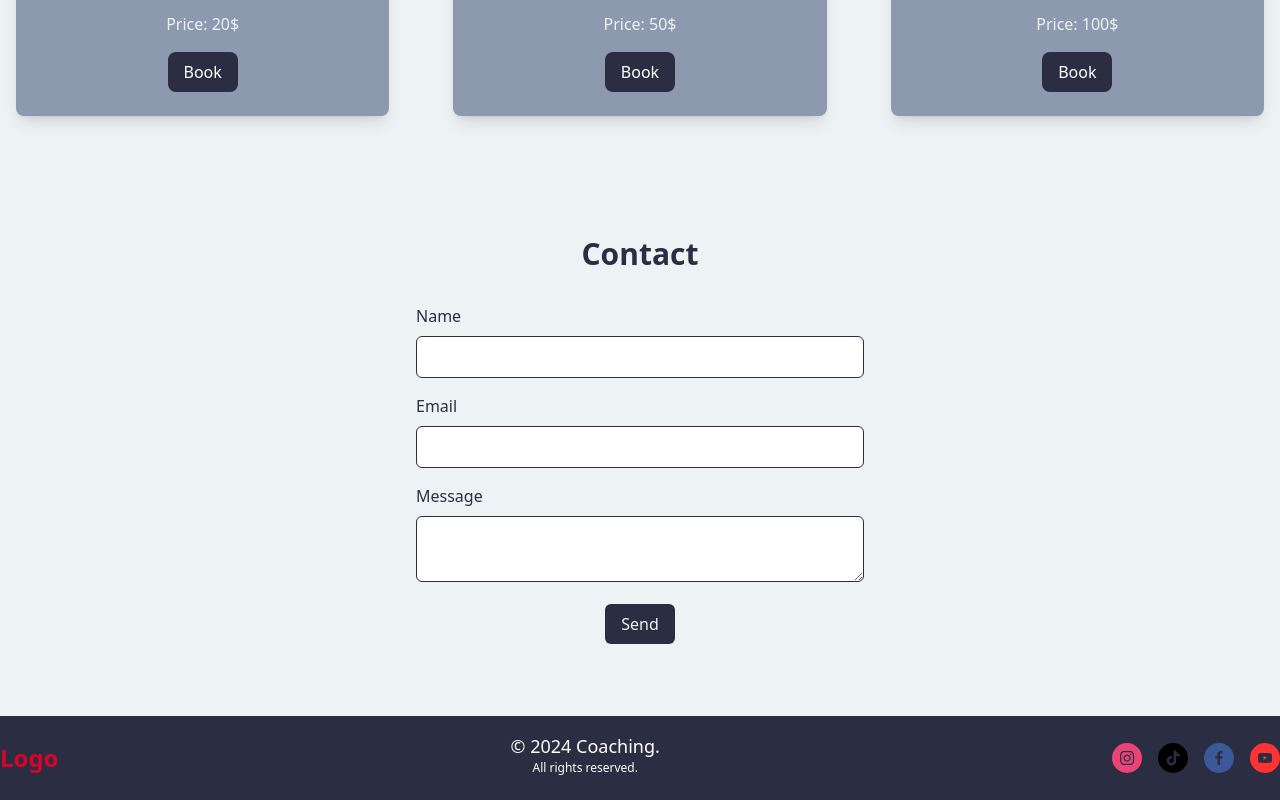
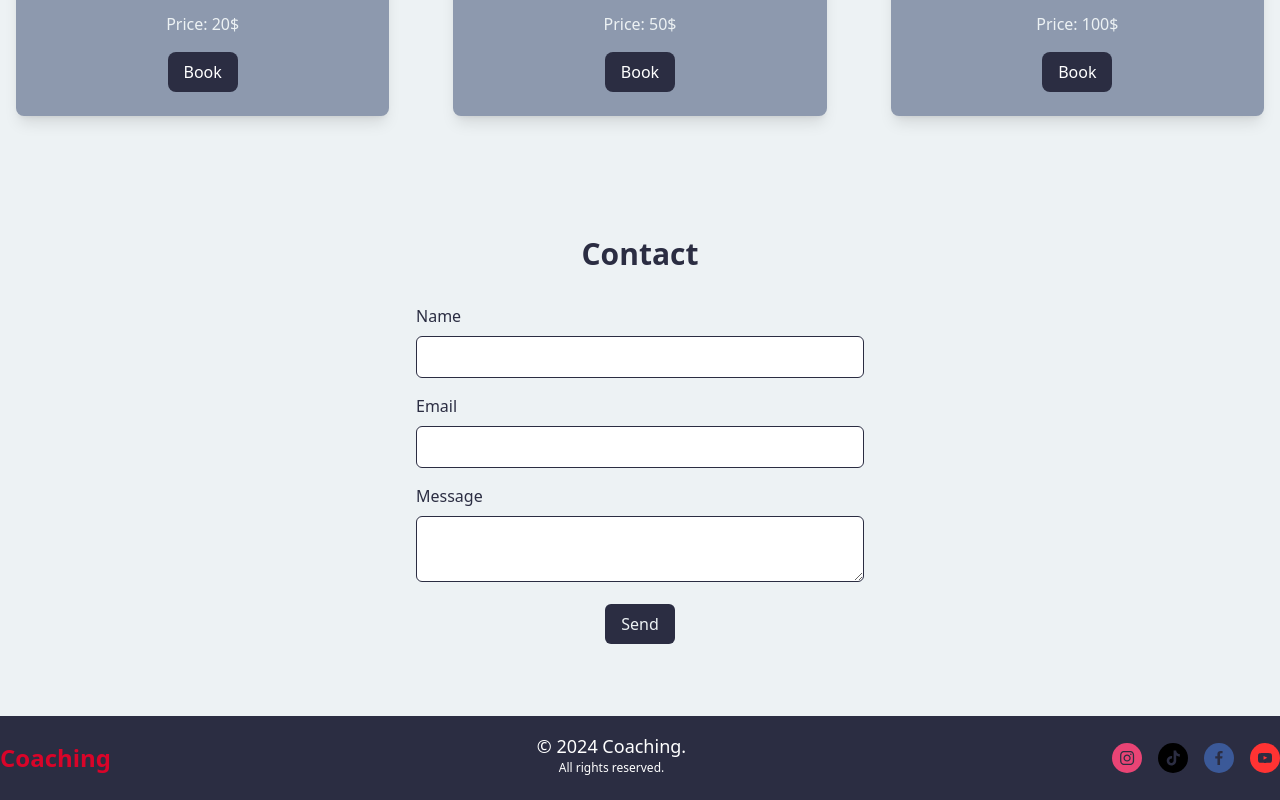
Before and after one commit to mihaialex03/website-tailwind, a React (Create React App) app: page / in a window 1280 px wide. Shown: the part 1732-2532 px from the top of the page. Built offline with nearby package versions, Linux system fonts and the light colour scheme.

Commit message:
small changes added

```diff
--- a/src/components/About.jsx
+++ b/src/components/About.jsx
@@ -4,7 +4,7 @@ const About = () => {
   return (
     <section id="about" className="py-12">
       <div className="container mx-auto flex items-center justify-between">
-        {/* Left side with title, subtitle, and athlete information */}
+        {/* Info about the coach */}
         <div className="w-1/2 pr-8 pl-4">
           <h2 className="text-4xl font-bold mb-4 text-primary">About</h2>
           <h3 className="text-2xl font-semibold mb-6 text-primary">
@@ -21,7 +21,7 @@ const About = () => {
             tristique senectus et netus et malesuada fames ac turpis egestas.
           </p>
         </div>
-        {/* Right side with athlete picture */}
+        {/* Coach Picture */}
         <div className="w-1/2 pr-4">
           <img
             src="https://images.unsplash.com/photo-1577221084712-45b0445d2b00?w=1400&auto=format&fit=crop&q=60&ixlib=rb-4.0.3&ixid=M3wxMjA3fDB8MHxzZWFyY2h8OHx8Z3ltfGVufDB8fDB8fHww"
--- a/src/components/Cart.jsx
+++ b/src/components/Cart.jsx
@@ -2,15 +2,16 @@ import React from "react";
 import useCartStore from "../store/useCartStore";
 
 const Cart = () => {
+  // using useCartStore Hook
   const { cartItems, removeFromCart } = useCartStore((state) => ({
     cartItems: state.cartItems,
     removeFromCart: state.removeFromCart,
   }));
-
+  // Deleting items from the Cart
   const handleRemoveFromCart = (itemId) => {
     removeFromCart(itemId);
   };
-
+  // calculate total amount
   const totalAmount = cartItems.reduce((total, item) => total + item.price, 0);
 
   return (
--- a/src/components/Footer.jsx
+++ b/src/components/Footer.jsx
@@ -7,7 +7,7 @@ const Footer = () => {
       <div className="container mx-auto flex flex-col md:flex-row items-center justify-between">
         {/* Logo */}
         <div className="text-2xl font-bold text-center lg:text-left mb-2 lg:mb-0 text-accent">
-          <span>Logo</span>
+          <span>Coaching</span>
         </div>
 
         {/* Support Tab */}
--- a/src/components/Header.jsx
+++ b/src/components/Header.jsx
@@ -67,7 +67,7 @@ const Header = () => {
           </button>
         </div>
 
-        {/* Navigation Links (visible on desktop) */}
+        {/* Navigation Links (desktop) */}
         <nav className="hidden lg:flex justify-center">
           <ScrollLink
             to="home"
@@ -107,7 +107,7 @@ const Header = () => {
           </ScrollLink>
         </nav>
 
-        {/* Burger Menu (visible on mobile) */}
+        {/* Burger Menu (mobile) */}
         {isOpen && (
           <div className="lg:hidden absolute top-full left-0 right-0 bg-primary text-white">
             <ScrollLink
--- a/src/components/Home.jsx
+++ b/src/components/Home.jsx
@@ -19,17 +19,14 @@ const Home = () => {
 
         {/* Content */}
         <div className="relative z-10 text-center">
-          {/* Title */}
           <h1 className="text-4xl md:text-6xl font-bold mb-4">
             Welcome to <p className="text-accent">Coaching</p>
           </h1>
 
-          {/* Subtitle */}
           <p className="text-lg md:text-xl mb-8">
             Get in shape, stay healthy, and achieve your fitness goals with me.
           </p>
 
-          {/* Button (Placeholder) */}
           <ScrollLink
             to="contact"
             spy={true}
--- a/src/store/useCartStore.js
+++ b/src/store/useCartStore.js
@@ -3,10 +3,10 @@ import {create} from 'zustand';
 const useCartStore = create((set) => ({
   cartItems: [],
   addToCart: (item) => set((state) => {
-    // Verificam daca itemul este deja in cart
+    // Verify if the item is in the cart already
     const itemExists = state.cartItems.some((cartItem) => cartItem.id === item.id);
     if (!itemExists) {
-      // Daca nu e itemul in cos, il adaugam la cart
+      // If the item is not in the cart, we add it to the cart
       return { cartItems: [...state.cartItems, item] };
     }
     return state;
```
